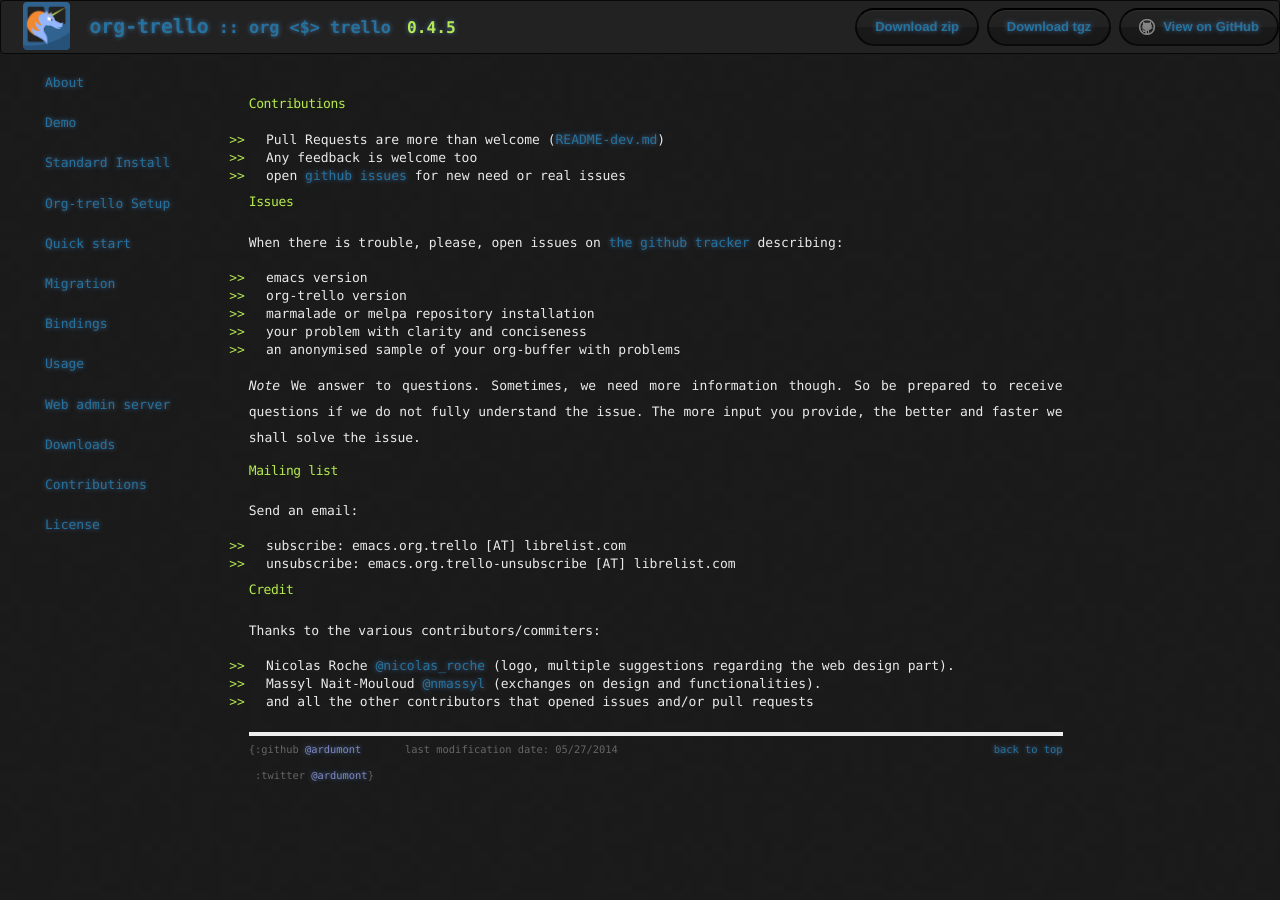
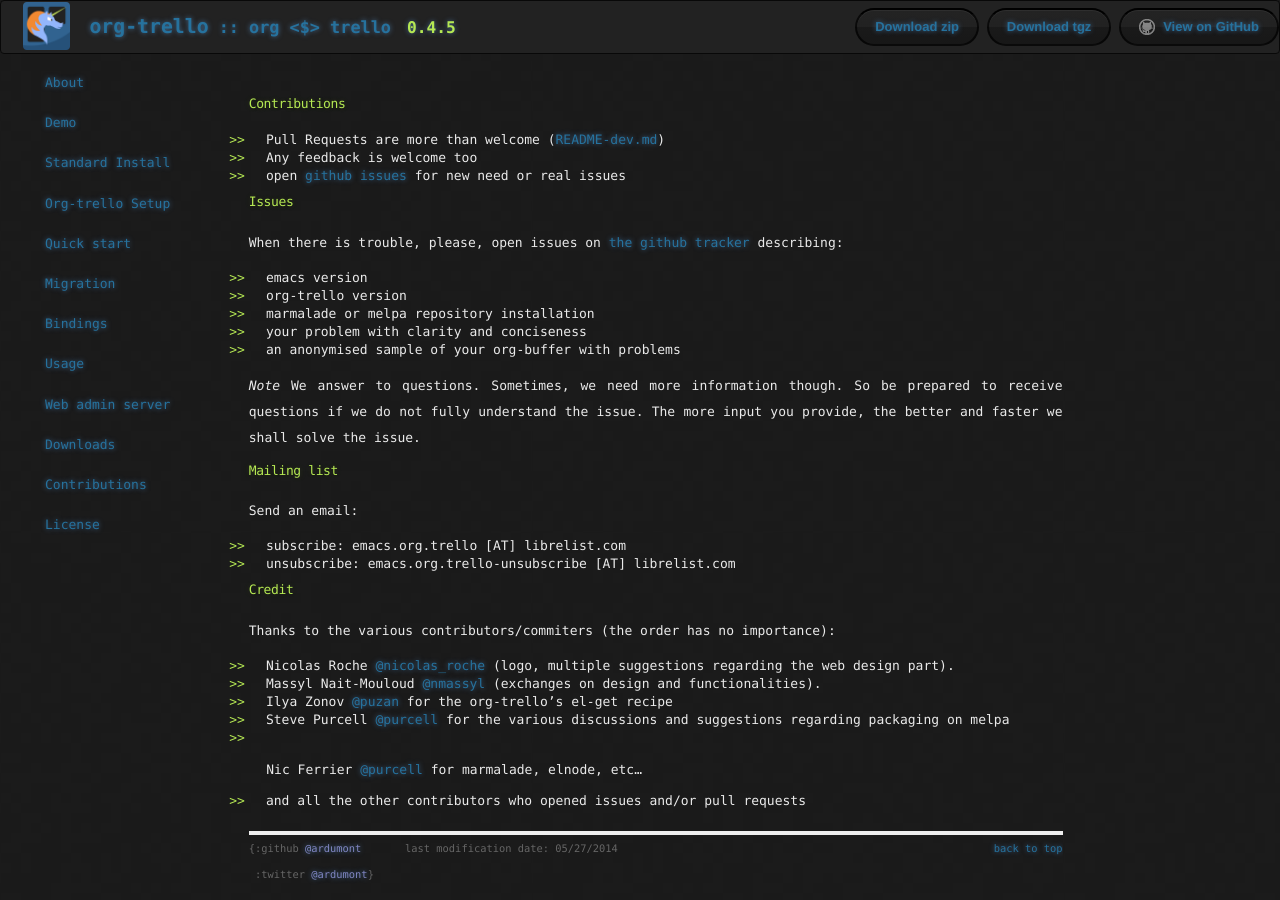
Before and after one commit to org-trello/org-trello.github.io, a Jekyll site: the page built from contributions.md, in a window 1280 px wide. Built offline with Jekyll 4.4.1, drawn with Linux system fonts in a browser that asks for light colours; nearby versions of some CDN libraries; library files that are not in the unit come from our copies; Markdown is read by kramdown in place of the engine named in the settings.

Commit message:
Update thanks to contributors

```diff
--- a/contributions.md
+++ b/contributions.md
@@ -32,8 +32,12 @@ Send an email:
 
 ## Credit
 
-Thanks to the various contributors/commiters:
+Thanks to the various contributors/commiters (the order has no importance):
 
 - Nicolas Roche [@nicolas_roche](https://twitter.com/nicolas_roche) (logo, multiple suggestions regarding the web design part).
 - Massyl Nait-Mouloud [@nmassyl](https://twitter.com/nmassyl) (exchanges on design and functionalities).
-- and all the other contributors that opened issues and/or pull requests
+- Ilya Zonov [@puzan](https://github.com/puzan) for the org-trello's el-get recipe
+- Steve Purcell [@purcell](https://github.com/purcell) for the various discussions and suggestions regarding packaging on melpa
+- Nic Ferrier [@purcell](https://github.com/nicferrier) for marmalade, elnode, etc...
+
+- and all the other contributors who opened issues and/or pull requests
```
